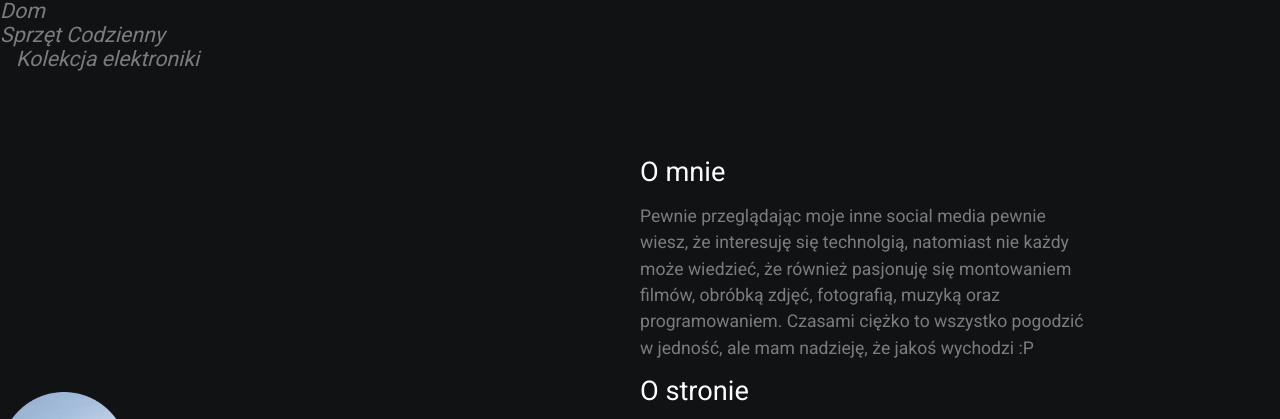
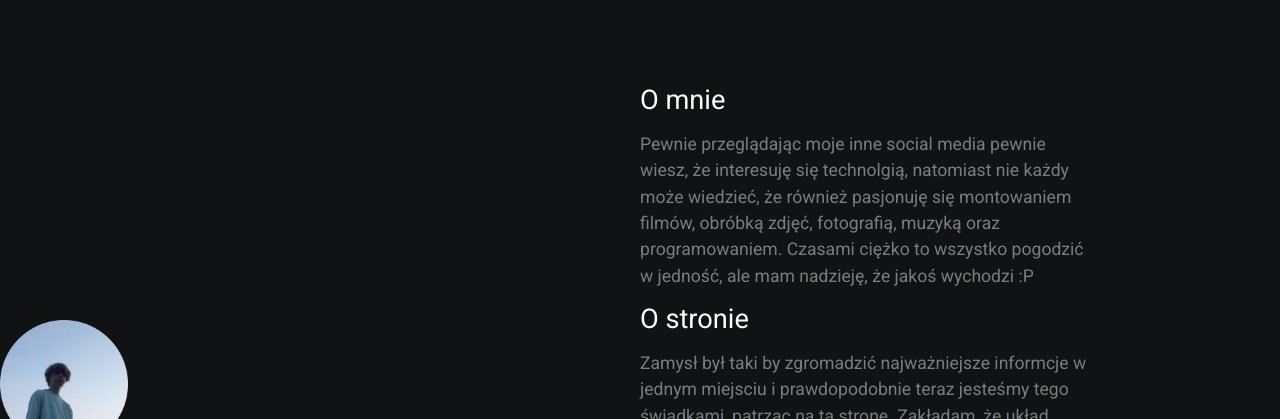
Before and after one commit to NIPERR/website, a website built with Parcel: page index.html in a window 1280 px wide. Shown: the top 419 px of the page. Built offline with nearby package versions, Linux system fonts and the light colour scheme.

Commit message:
Update index.html

```diff
--- a/index.html
+++ b/index.html
@@ -12,23 +12,6 @@
 
 </head>
 <body>
-
-    </nav>
-	<div>
-		<nav>
-			<ul>
-				<li>
-					<a class="active-nav" href="#"><i class="fa-solid fa-house fa-lg"><span>Dom</span></i></a>
-				</li>
-				<li>
-					<a href="main-devices.html"><i class="fa-solid fa-list-check fa-lg"><span>Sprzęt Codzienny</span></i></a>
-				</li>
-				<li>
-					<a href="colection.html"><i class="fa-solid fa-code fa-lg"><span>Kolekcja elektroniki</span></i></a>
-				</li>
-				</ul>
-		</nav>
-
     <div class="grid-2">
         <div class="section-1">
             <img src="../assets/favicon.png" width="128px" height="128px">
```
